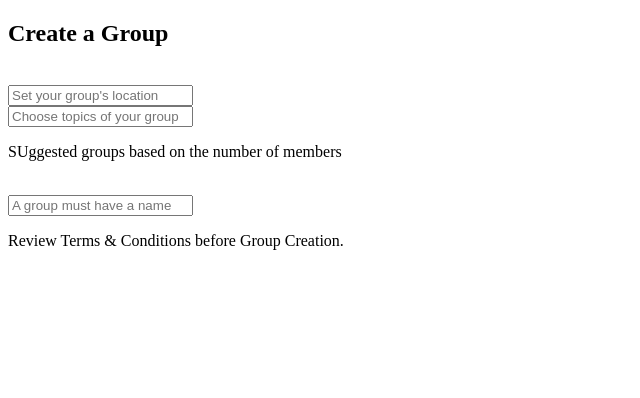
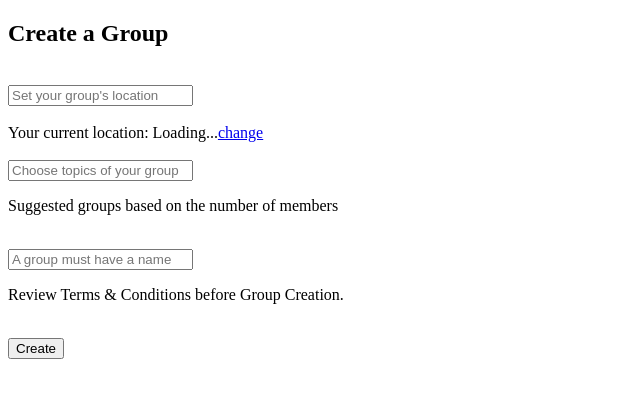
Before and after one commit to ShedrackGodson/meetApp, a Django app: page / in a window 1280 px wide. Shown: the top 398 px of the page, without its empty margins (0-640 px from the left). Run offline with Django 3.2, Linux system fonts and the light colour scheme.

Commit message:
Location with jQuery

```diff
--- a/createGroup/views.py
+++ b/createGroup/views.py
@@ -1,5 +1,6 @@
 from django.shortcuts import render
 
 def groupCreate(request):
-
+    if request.method=="POST":
+        pass
     return render(request,'location.html',{})
--- a/templates/location.html
+++ b/templates/location.html
@@ -11,11 +11,20 @@
        {% csrf_token %}
         <h2>Create a Group</h2>
         <br>
-        <input type="text" placeholder="Set your group's location" required> <br>
-        <input type="text" placeholder="Choose topics of your group" required> <br>
-        <p>SUggested groups based on the number of members</p> <br>
-        <input type="text" placeholder="A group must have a name"> <br>
-        <p>Review Terms & Conditions before Group Creation.</p>
+        <input type="text" name="location" placeholder="Set your group's location" required> <br> <br>
+        <div class="city"><span>Your current location: </span> Loading...<span><a href="#">change</a></span></div> <br>
+        <input type="text" name="topics" placeholder="Choose topics of your group" required> <br>
+        <p>Suggested groups based on the number of members</p> <br>
+        <input type="text" name="name" placeholder="A group must have a name" required> <br>
+        <p>Review Terms & Conditions before Group Creation.</p> <br>
+        <input type="submit" value="Create">
    </form>
+
+    <script type="text/javascript" src="https://code.jquery.com/jquery-latest.min.js"></script>
+    <script type="type/javascript">
+        $.get("https://ipinfo.io",function(response){
+            $("#city").html("CITY: <b>"+response.city+"</b>");
+        }, 'jsonp');
+    </script>
 </body>
 </html>
```
